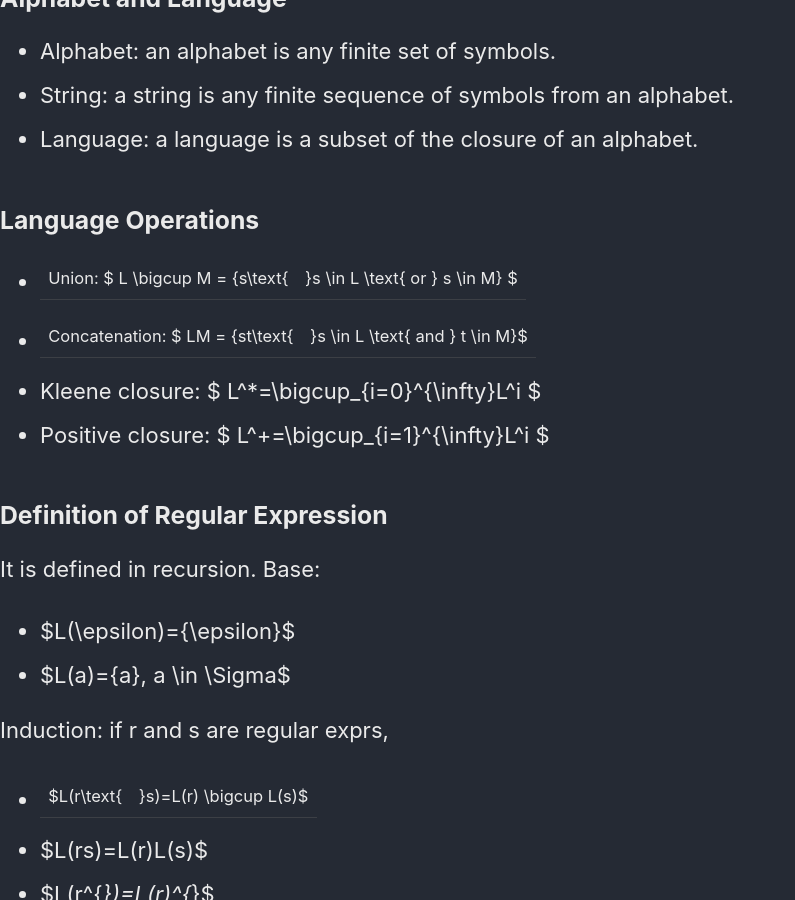
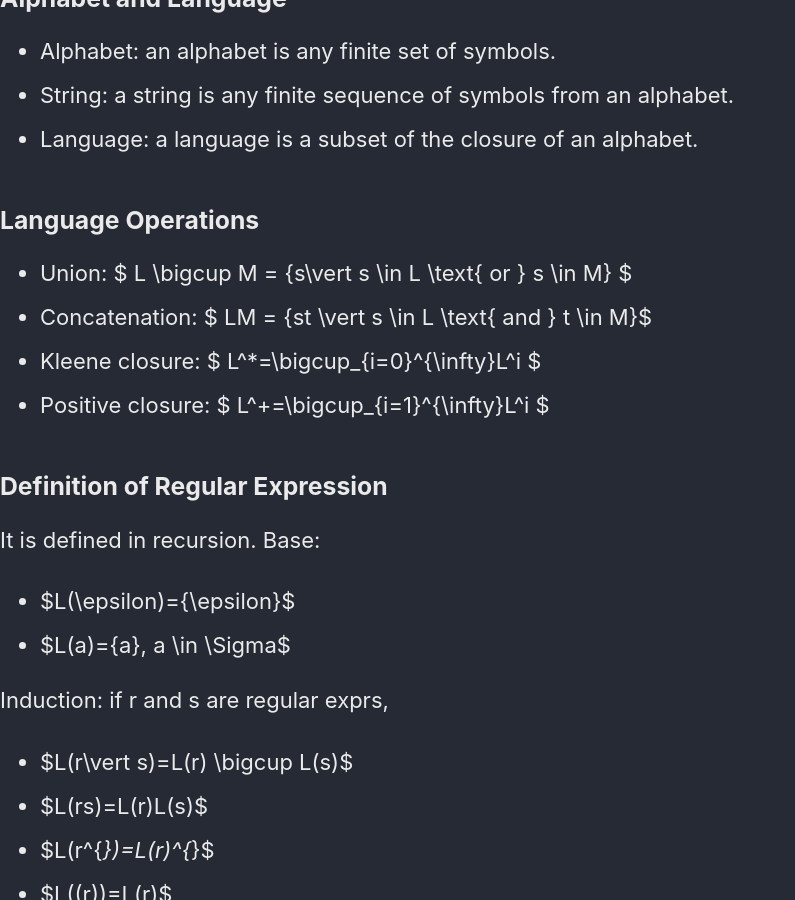
Before and after one commit to Lan-Jing/Lan-Jing.github.io, a Jekyll site: the page built from _posts/2021-3-10-Lexical Analysis.md, in a window 1280 px wide and 900 px high, scrolled down 298 px. Shown: the whole window, without its empty margins (0-795 px from the left). Built offline with Jekyll 4.4.1, drawn with Linux system fonts in a browser that asks for light colours; cached includes are drawn as plain includes; our own code applies the rules of GitHub Pages for plain Markdown files.

Commit message:
replace '|' with \vert

```diff
--- a/_posts/2021-3-10-Lexical Analysis.md
+++ b/_posts/2021-3-10-Lexical Analysis.md
@@ -17,8 +17,8 @@ This article covers some very basic concepts and algorithms for lexical analysis
 
 ### Language Operations
 
-* Union: $ L \bigcup M = \{s\text{|}s \in L \text{ or } s \in M\} $
-* Concatenation: $ LM = \{st\text{|}s \in L \text{ and } t \in M\}$
+* Union: $ L \bigcup M = \{s\vert s \in L \text{ or } s \in M\} $
+* Concatenation: $ LM = \{st \vert s \in L \text{ and } t \in M\}$
 * Kleene closure: $ L^*=\bigcup_{i=0}^{\infty}L^i $
 * Positive closure: $ L^+=\bigcup_{i=1}^{\infty}L^i $
 
@@ -31,7 +31,7 @@ It is defined in recursion. Base:
 
 Induction: if r and s are regular exprs,
 
-* $L(r\text{|}s)=L(r) \bigcup L(s)$
+* $L(r\vert s)=L(r) \bigcup L(s)$
 * $L(rs)=L(r)L(s)$
 * $L(r^{*})=L(r)^{*}$
 * $L((r))=L(r)$
```
